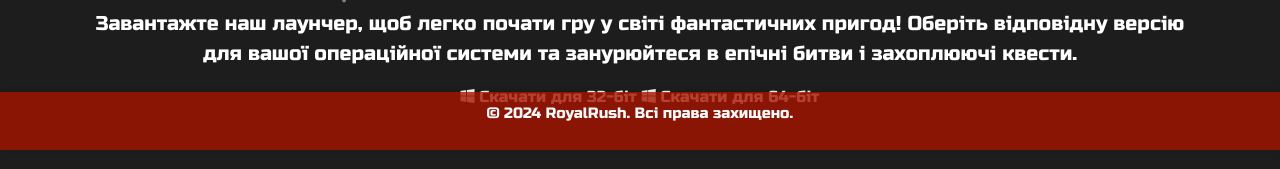
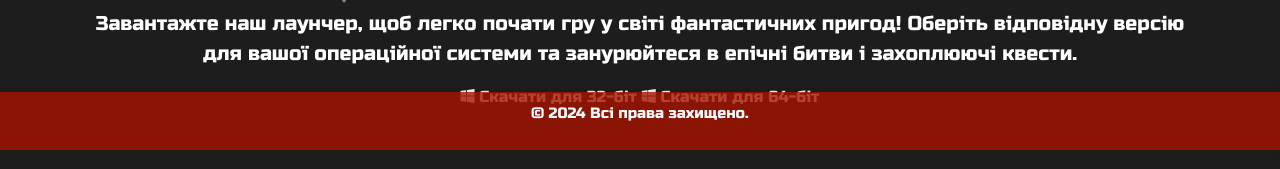
Before and after one commit to itdeboshir/Magick-Dolina-web, a PHP site: page /launcher.php in a window 1280 px wide. Shown: the part 650-819 px from the top of the page. Run offline with PHP 8.4, Linux system fonts and the light colour scheme; some libraries are stand-ins or nearby versions.

Commit message:
Update launcher.php

```diff
--- a/launcher.php
+++ b/launcher.php
@@ -5,7 +5,7 @@
     <meta name="viewport" content="width=device-width, initial-scale=1">
     <script src="https://kit.fontawesome.com/d51fa993a3.js" crossorigin="anonymous"></script>
 
-    <title>RoyalRush - Лаунчер</title>
+    <title>Лаунчер</title>
     <link href="https://cdn.jsdelivr.net/npm/bootstrap@5.3.3/dist/css/bootstrap.min.css" rel="stylesheet" integrity="sha384-QWTKZyjpPEjISv5WaRU9OFeRpok6YctnYmDr5pNlyT2bRjXh0JMhjY6hW+ALEwIH" crossorigin="anonymous">
     <link rel="stylesheet" href="assets/style.css">
     <link rel="preconnect" href="https://fonts.googleapis.com">
@@ -118,7 +118,7 @@
 <!-- Вбудований футер -->
 <footer class="footer">
     <div class="container">
-        <p class="text-light">© 2024 RoyalRush. Всі права захищено.</p>
+        <p class="text-light">© 2024 Всі права захищено.</p>
     </div>
 </footer>
 
```
